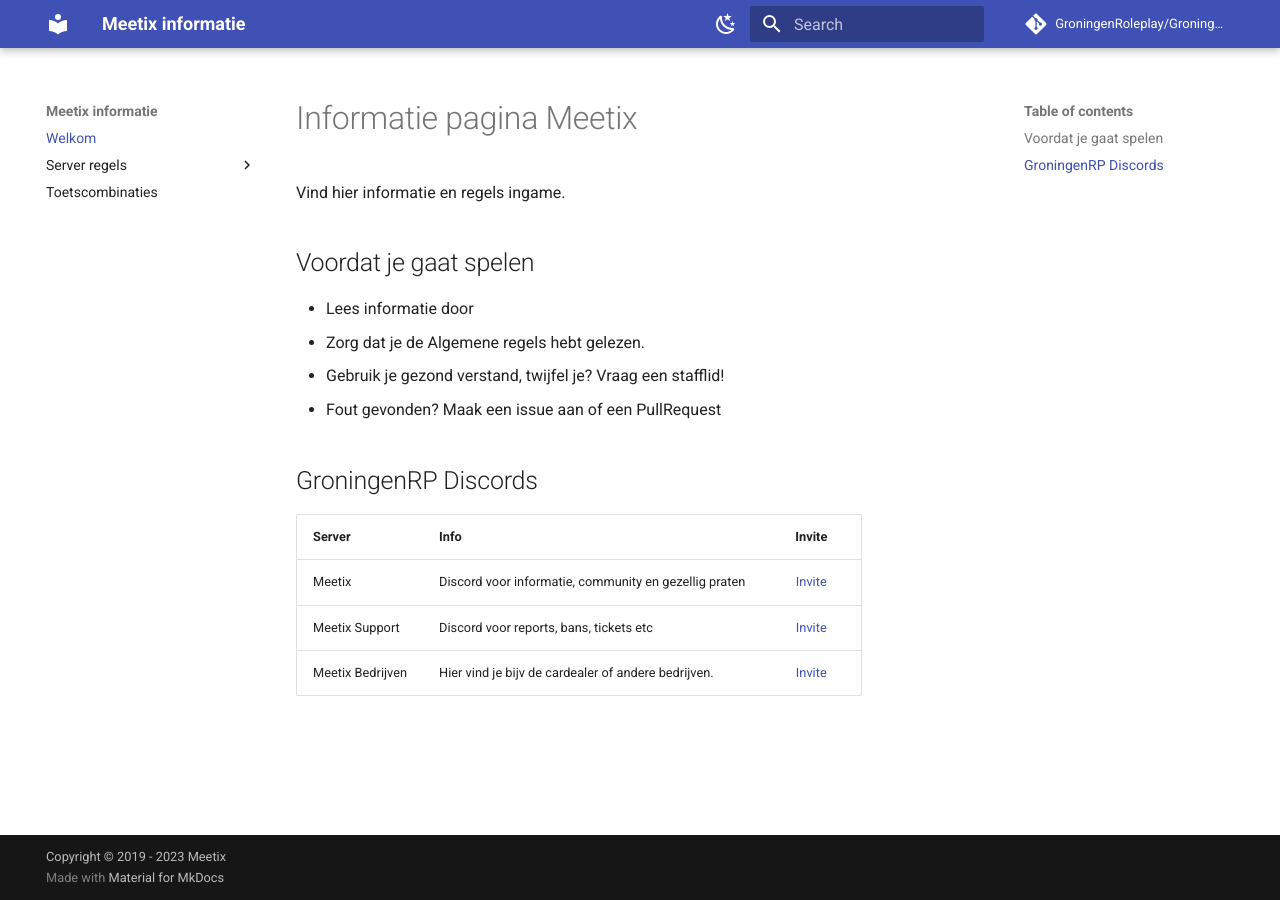
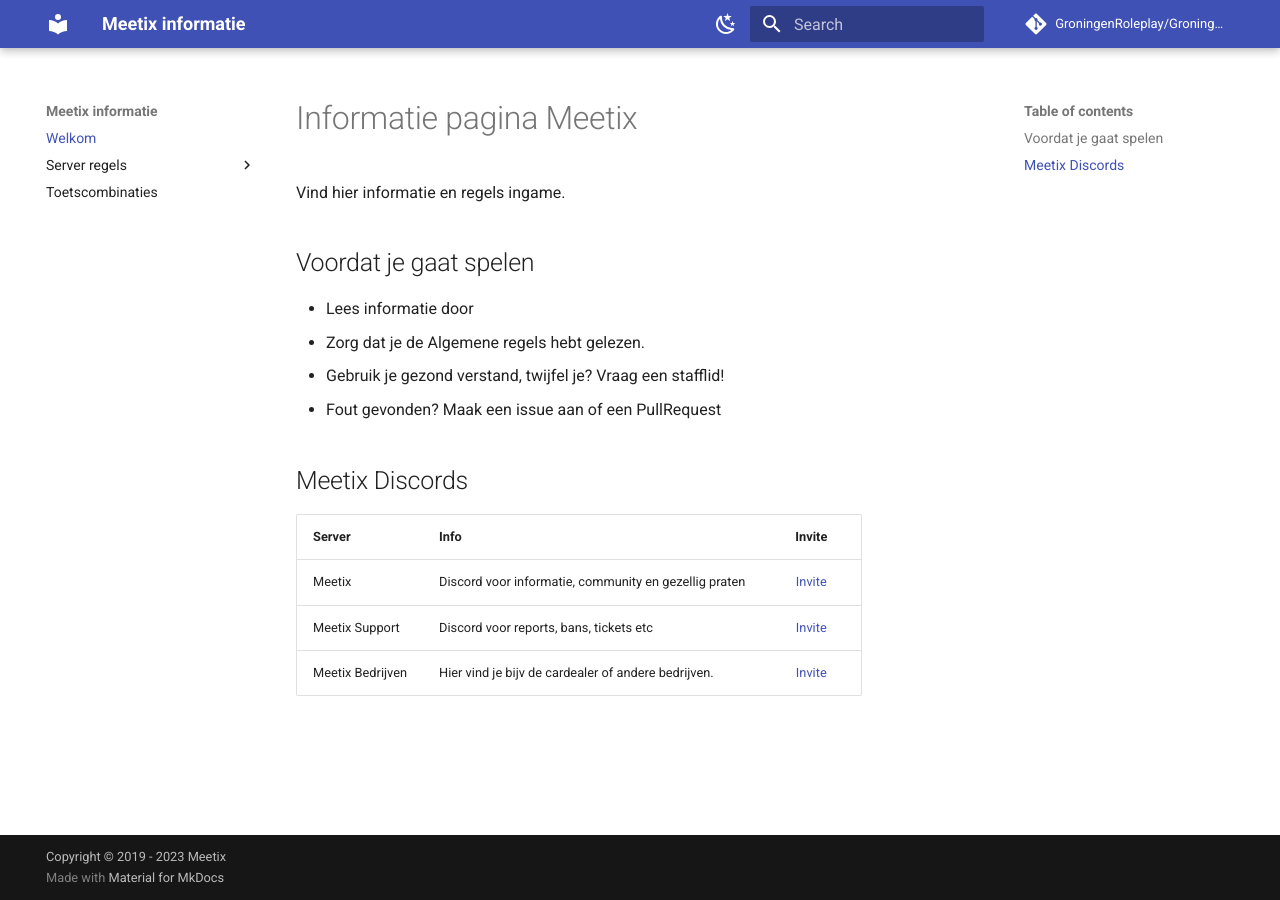
Before and after one commit to MeetixRP/Meetix-Informatie, an MkDocs documentation site: the page built from docs/index.md, in a window 1280 px wide. Built offline with MkDocs 1.6.1 and Material for MkDocs 9.7.7, drawn with Linux system fonts in a browser that asks for light colours; comment, search, counter and statistics services are not loaded.

Commit message:
Update index.md

```diff
--- a/docs/index.md
+++ b/docs/index.md
@@ -11,7 +11,7 @@
 * Gebruik je gezond verstand, twijfel je? Vraag een stafflid!
 * Fout gevonden? Maak een issue aan of een PullRequest
 
-## GroningenRP Discords
+## Meetix Discords
 
 | Server | Info | Invite |
 |---|---|:---:|
```
